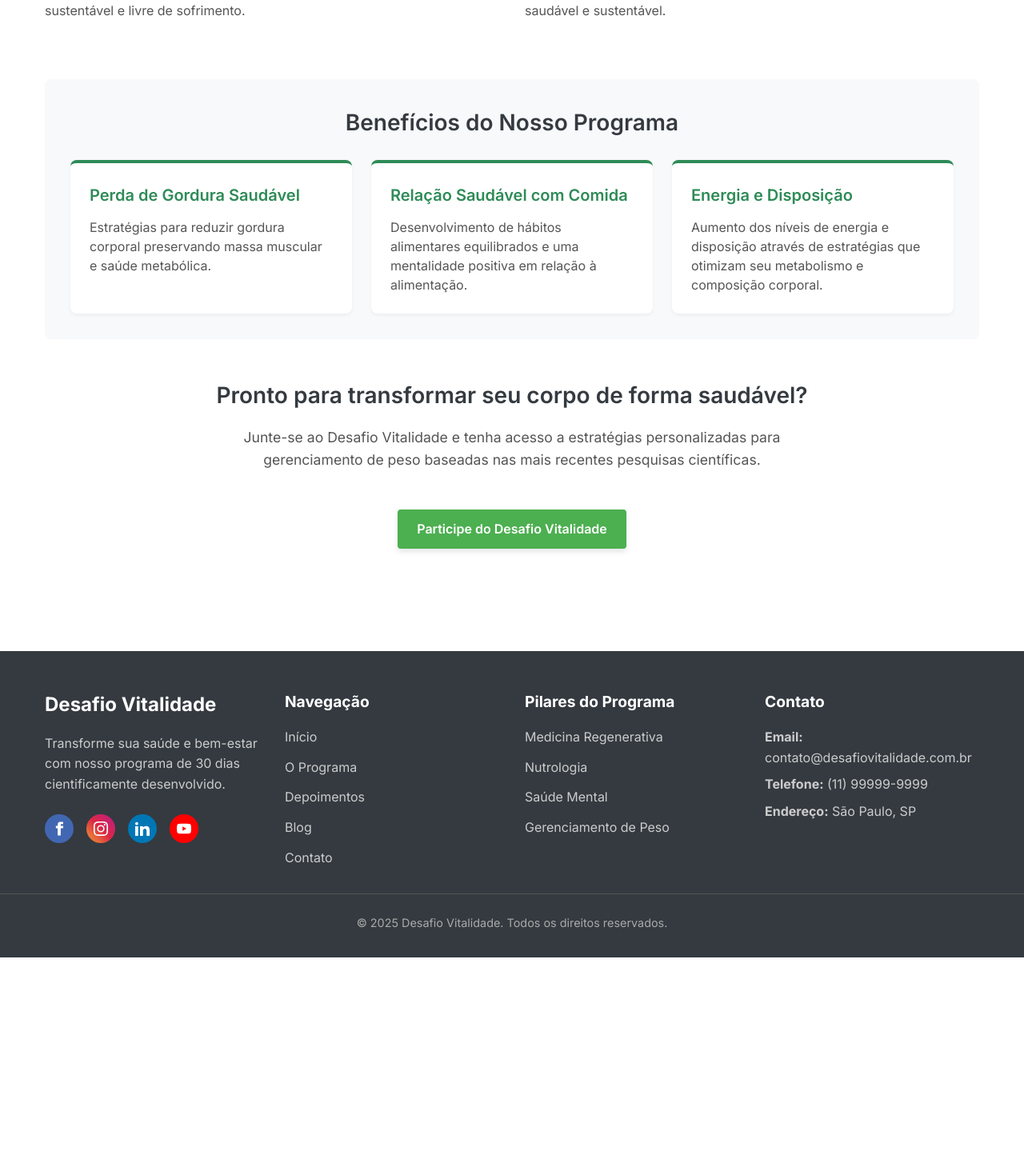
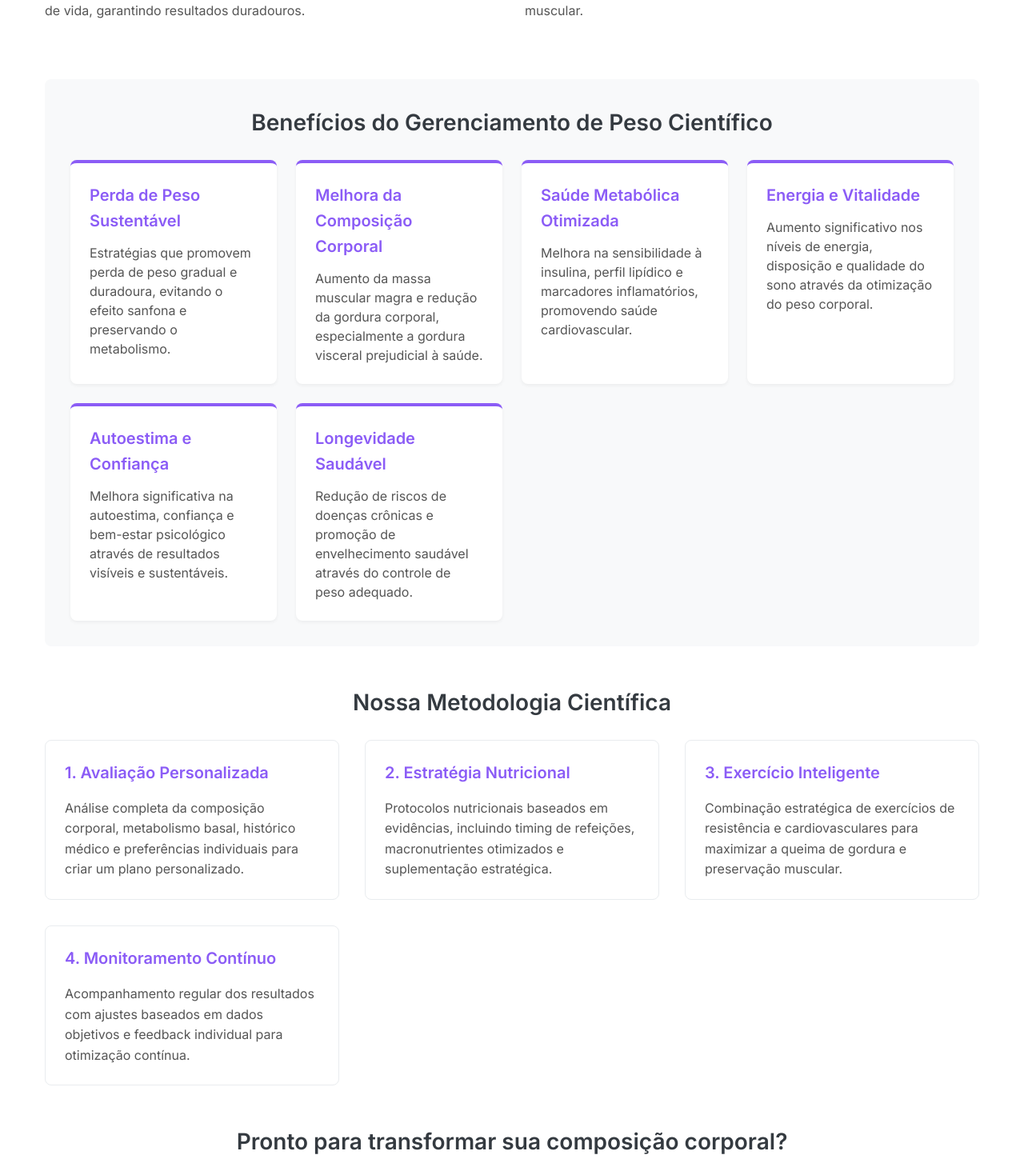
Before and after one commit to denerval1111/segunda-versao-140625, a Next.js app: page /pilares/gerenciamento-peso in a window 1280 px wide. Shown: the part 621-2090 px from the top of the page at 80% size. Before the commit the page ends 1818 px from the top, so only its background shows below. Built offline with nearby package versions, Linux system fonts and the light colour scheme.

Commit message:
Update page.tsx

```diff
--- a/app/pilares/gerenciamento-peso/page.tsx
+++ b/app/pilares/gerenciamento-peso/page.tsx
@@ -11,7 +11,7 @@ export default function GerenciamentoPesoPage() {
     }}>
       {/* Hero Section */}
       <div style={{
-        backgroundImage: 'linear-gradient(rgba(0, 0, 0, 0.6), rgba(0, 0, 0, 0.6)), url(https://images.unsplash.com/photo-1517836357463-d25dfeac3438?w=1920&auto=format&fit=crop )',
+        backgroundImage: 'linear-gradient(rgba(139, 92, 246, 0.8), rgba(124, 58, 237, 0.8)), url(https://images.unsplash.com/photo-1571019613454-1cb2f99b2d8b?w=1920&auto=format&fit=crop)',
         backgroundSize: 'cover',
         backgroundPosition: 'center',
         color: 'white',
@@ -33,7 +33,7 @@ export default function GerenciamentoPesoPage() {
           margin: '0 auto 2rem auto',
           lineHeight: '1.6'
         }}>
-          Estratégias para emagrecer sem sofrimento, integrando nutrição, atividade física e abordagens comportamentais.
+          Estratégias científicas para controle de peso saudável, focando em composição corporal, metabolismo e sustentabilidade a longo prazo.
         </p>
       </div>
 
@@ -47,50 +47,50 @@ export default function GerenciamentoPesoPage() {
         <div>
           <h2 style={{
             fontSize: '1.75rem',
-            color: '#2E8B57',
+            color: '#8b5cf6',
             marginBottom: '1rem',
             fontWeight: '600'
           }}>
-            Abordagem Multidimensional
+            Abordagem Científica do Peso
           </h2>
           <p style={{
             lineHeight: '1.6',
             color: '#555',
             marginBottom: '1.5rem'
           }}>
-            Nosso programa de gerenciamento de peso vai além das dietas tradicionais, integrando nutrição personalizada, atividade física adequada e técnicas comportamentais. Entendemos que o peso saudável é resultado de um equilíbrio entre diversos fatores biológicos e psicológicos.
+            Nosso programa de gerenciamento de peso vai além das dietas tradicionais. Focamos na composição corporal, saúde metabólica e sustentabilidade a longo prazo, utilizando estratégias baseadas em evidências científicas.
           </p>
           <p style={{
             lineHeight: '1.6',
             color: '#555',
             marginBottom: '1.5rem'
           }}>
-            Desenvolvemos estratégias que se adaptam ao seu estilo de vida, preferências alimentares e condição física atual, tornando o processo sustentável e livre de sofrimento.
+            Através de análises personalizadas, desenvolvemos protocolos que respeitam sua individualidade biológica, preferências alimentares e estilo de vida, garantindo resultados duradouros.
           </p>
         </div>
 
         <div>
           <h2 style={{
             fontSize: '1.75rem',
-            color: '#2E8B57',
+            color: '#8b5cf6',
             marginBottom: '1rem',
             fontWeight: '600'
           }}>
-            Resultados Sustentáveis
+            Metabolismo e Composição Corporal
           </h2>
           <p style={{
             lineHeight: '1.6',
             color: '#555',
             marginBottom: '1.5rem'
           }}>
-            Nosso foco está em criar mudanças duradouras, não em soluções rápidas e temporárias. Trabalhamos para otimizar sua composição corporal, melhorando a proporção entre massa magra e gordura, em vez de simplesmente reduzir o número na balança.
+            Priorizamos a otimização da composição corporal - aumentando massa muscular magra e reduzindo gordura visceral - em vez de focar apenas no número da balança. Isso resulta em melhor saúde metabólica e aparência física.
           </p>
           <p style={{
             lineHeight: '1.6',
             color: '#555',
             marginBottom: '1.5rem'
           }}>
-            Através de monitoramento regular e ajustes personalizados, garantimos que você continue progredindo em direção aos seus objetivos de forma saudável e sustentável.
+            Utilizamos estratégias de flexibilidade metabólica, timing nutricional e exercícios específicos para maximizar a queima de gordura e preservação muscular.
           </p>
         </div>
       </div>
@@ -109,9 +109,8 @@ export default function GerenciamentoPesoPage() {
           textAlign: 'center',
           fontWeight: '600'
         }}>
-          Benefícios do Nosso Programa
+          Benefícios do Gerenciamento de Peso Científico
         </h2>
-
         <div style={{
           display: 'grid',
           gridTemplateColumns: 'repeat(auto-fit, minmax(250px, 1fr))',
@@ -122,18 +121,21 @@ export default function GerenciamentoPesoPage() {
             padding: '1.5rem',
             borderRadius: '8px',
             boxShadow: '0 2px 4px rgba(0,0,0,0.05)',
-            borderTop: '4px solid #2E8B57'
+            borderTop: '4px solid #8b5cf6'
           }}>
             <h3 style={{
               fontSize: '1.25rem',
-              color: '#2E8B57',
+              color: '#8b5cf6',
               marginBottom: '0.75rem',
               fontWeight: '600'
             }}>
-              Perda de Gordura Saudável
+              Perda de Peso Sustentável
             </h3>
-            <p style={{ color: '#555', lineHeight: '1.5' }}>
-              Estratégias para reduzir gordura corporal preservando massa muscular e saúde metabólica.
+            <p style={{
+              color: '#555',
+              lineHeight: '1.5'
+            }}>
+              Estratégias que promovem perda de peso gradual e duradoura, evitando o efeito sanfona e preservando o metabolismo.
             </p>
           </div>
 
@@ -142,18 +144,21 @@ export default function GerenciamentoPesoPage() {
             padding: '1.5rem',
             borderRadius: '8px',
             boxShadow: '0 2px 4px rgba(0,0,0,0.05)',
-            borderTop: '4px solid #2E8B57'
+            borderTop: '4px solid #8b5cf6'
           }}>
             <h3 style={{
               fontSize: '1.25rem',
-              color: '#2E8B57',
+              color: '#8b5cf6',
               marginBottom: '0.75rem',
               fontWeight: '600'
             }}>
-              Relação Saudável com Comida
+              Melhora da Composição Corporal
             </h3>
-            <p style={{ color: '#555', lineHeight: '1.5' }}>
-              Desenvolvimento de hábitos alimentares equilibrados e uma mentalidade positiva em relação à alimentação.
+            <p style={{
+              color: '#555',
+              lineHeight: '1.5'
+            }}>
+              Aumento da massa muscular magra e redução da gordura corporal, especialmente a gordura visceral prejudicial à saúde.
             </p>
           </div>
 
@@ -162,18 +167,194 @@ export default function GerenciamentoPesoPage() {
             padding: '1.5rem',
             borderRadius: '8px',
             boxShadow: '0 2px 4px rgba(0,0,0,0.05)',
-            borderTop: '4px solid #2E8B57'
+            borderTop: '4px solid #8b5cf6'
           }}>
             <h3 style={{
               fontSize: '1.25rem',
-              color: '#2E8B57',
+              color: '#8b5cf6',
               marginBottom: '0.75rem',
               fontWeight: '600'
             }}>
-              Energia e Disposição
+              Saúde Metabólica Otimizada
             </h3>
-            <p style={{ color: '#555', lineHeight: '1.5' }}>
-              Aumento dos níveis de energia e disposição através de estratégias que otimizam seu metabolismo e composição corporal.
+            <p style={{
+              color: '#555',
+              lineHeight: '1.5'
+            }}>
+              Melhora na sensibilidade à insulina, perfil lipídico e marcadores inflamatórios, promovendo saúde cardiovascular.
+            </p>
+          </div>
+
+          <div style={{
+            backgroundColor: 'white',
+            padding: '1.5rem',
+            borderRadius: '8px',
+            boxShadow: '0 2px 4px rgba(0,0,0,0.05)',
+            borderTop: '4px solid #8b5cf6'
+          }}>
+            <h3 style={{
+              fontSize: '1.25rem',
+              color: '#8b5cf6',
+              marginBottom: '0.75rem',
+              fontWeight: '600'
+            }}>
+              Energia e Vitalidade
+            </h3>
+            <p style={{
+              color: '#555',
+              lineHeight: '1.5'
+            }}>
+              Aumento significativo nos níveis de energia, disposição e qualidade do sono através da otimização do peso corporal.
+            </p>
+          </div>
+
+          <div style={{
+            backgroundColor: 'white',
+            padding: '1.5rem',
+            borderRadius: '8px',
+            boxShadow: '0 2px 4px rgba(0,0,0,0.05)',
+            borderTop: '4px solid #8b5cf6'
+          }}>
+            <h3 style={{
+              fontSize: '1.25rem',
+              color: '#8b5cf6',
+              marginBottom: '0.75rem',
+              fontWeight: '600'
+            }}>
+              Autoestima e Confiança
+            </h3>
+            <p style={{
+              color: '#555',
+              lineHeight: '1.5'
+            }}>
+              Melhora significativa na autoestima, confiança e bem-estar psicológico através de resultados visíveis e sustentáveis.
+            </p>
+          </div>
+
+          <div style={{
+            backgroundColor: 'white',
+            padding: '1.5rem',
+            borderRadius: '8px',
+            boxShadow: '0 2px 4px rgba(0,0,0,0.05)',
+            borderTop: '4px solid #8b5cf6'
+          }}>
+            <h3 style={{
+              fontSize: '1.25rem',
+              color: '#8b5cf6',
+              marginBottom: '0.75rem',
+              fontWeight: '600'
+            }}>
+              Longevidade Saudável
+            </h3>
+            <p style={{
+              color: '#555',
+              lineHeight: '1.5'
+            }}>
+              Redução de riscos de doenças crônicas e promoção de envelhecimento saudável através do controle de peso adequado.
+            </p>
+          </div>
+        </div>
+      </div>
+
+      {/* Metodologia */}
+      <div style={{
+        marginBottom: '3rem'
+      }}>
+        <h2 style={{
+          fontSize: '1.75rem',
+          color: '#343A40',
+          marginBottom: '1.5rem',
+          textAlign: 'center',
+          fontWeight: '600'
+        }}>
+          Nossa Metodologia Científica
+        </h2>
+        <div style={{
+          display: 'grid',
+          gridTemplateColumns: 'repeat(auto-fit, minmax(300px, 1fr))',
+          gap: '2rem'
+        }}>
+          <div style={{
+            padding: '1.5rem',
+            border: '1px solid #e9ecef',
+            borderRadius: '8px'
+          }}>
+            <h3 style={{
+              fontSize: '1.25rem',
+              color: '#8b5cf6',
+              marginBottom: '1rem',
+              fontWeight: '600'
+            }}>
+              1. Avaliação Personalizada
+            </h3>
+            <p style={{
+              color: '#555',
+              lineHeight: '1.6'
+            }}>
+              Análise completa da composição corporal, metabolismo basal, histórico médico e preferências individuais para criar um plano personalizado.
+            </p>
+          </div>
+
+          <div style={{
+            padding: '1.5rem',
+            border: '1px solid #e9ecef',
+            borderRadius: '8px'
+          }}>
+            <h3 style={{
+              fontSize: '1.25rem',
+              color: '#8b5cf6',
+              marginBottom: '1rem',
+              fontWeight: '600'
+            }}>
+              2. Estratégia Nutricional
+            </h3>
+            <p style={{
+              color: '#555',
+              lineHeight: '1.6'
+            }}>
+              Protocolos nutricionais baseados em evidências, incluindo timing de refeições, macronutrientes otimizados e suplementação estratégica.
+            </p>
+          </div>
+
+          <div style={{
+            padding: '1.5rem',
+            border: '1px solid #e9ecef',
+            borderRadius: '8px'
+          }}>
+            <h3 style={{
+              fontSize: '1.25rem',
+              color: '#8b5cf6',
+              marginBottom: '1rem',
+              fontWeight: '600'
+            }}>
+              3. Exercício Inteligente
+            </h3>
+            <p style={{
+              color: '#555',
+              lineHeight: '1.6'
+            }}>
+              Combinação estratégica de exercícios de resistência e cardiovasculares para maximizar a queima de gordura e preservação muscular.
+            </p>
+          </div>
+
+          <div style={{
+            padding: '1.5rem',
+            border: '1px solid #e9ecef',
+            borderRadius: '8px'
+          }}>
+            <h3 style={{
+              fontSize: '1.25rem',
+              color: '#8b5cf6',
+              marginBottom: '1rem',
+              fontWeight: '600'
+            }}>
+              4. Monitoramento Contínuo
+            </h3>
+            <p style={{
+              color: '#555',
+              lineHeight: '1.6'
+            }}>
+              Acompanhamento regular dos resultados com ajustes baseados em dados objetivos e feedback individual para otimização contínua.
             </p>
           </div>
         </div>
@@ -190,7 +371,7 @@ export default function GerenciamentoPesoPage() {
           marginBottom: '1rem',
           fontWeight: '600'
         }}>
-          Pronto para transformar seu corpo de forma saudável?
+          Pronto para transformar sua composição corporal?
         </h2>
         <p style={{
           fontSize: '1.1rem',
@@ -199,7 +380,7 @@ export default function GerenciamentoPesoPage() {
           margin: '0 auto 2rem auto',
           lineHeight: '1.6'
         }}>
-          Junte-se ao Desafio Vitalidade e tenha acesso a estratégias personalizadas para gerenciamento de peso baseadas nas mais recentes pesquisas científicas.
+          Junte-se ao Desafio Vitalidade e tenha acesso a estratégias científicas de gerenciamento de peso que promovem resultados duradouros e saúde metabólica otimizada.
         </p>
         <ActionButton
           href="/inscricao"
```
